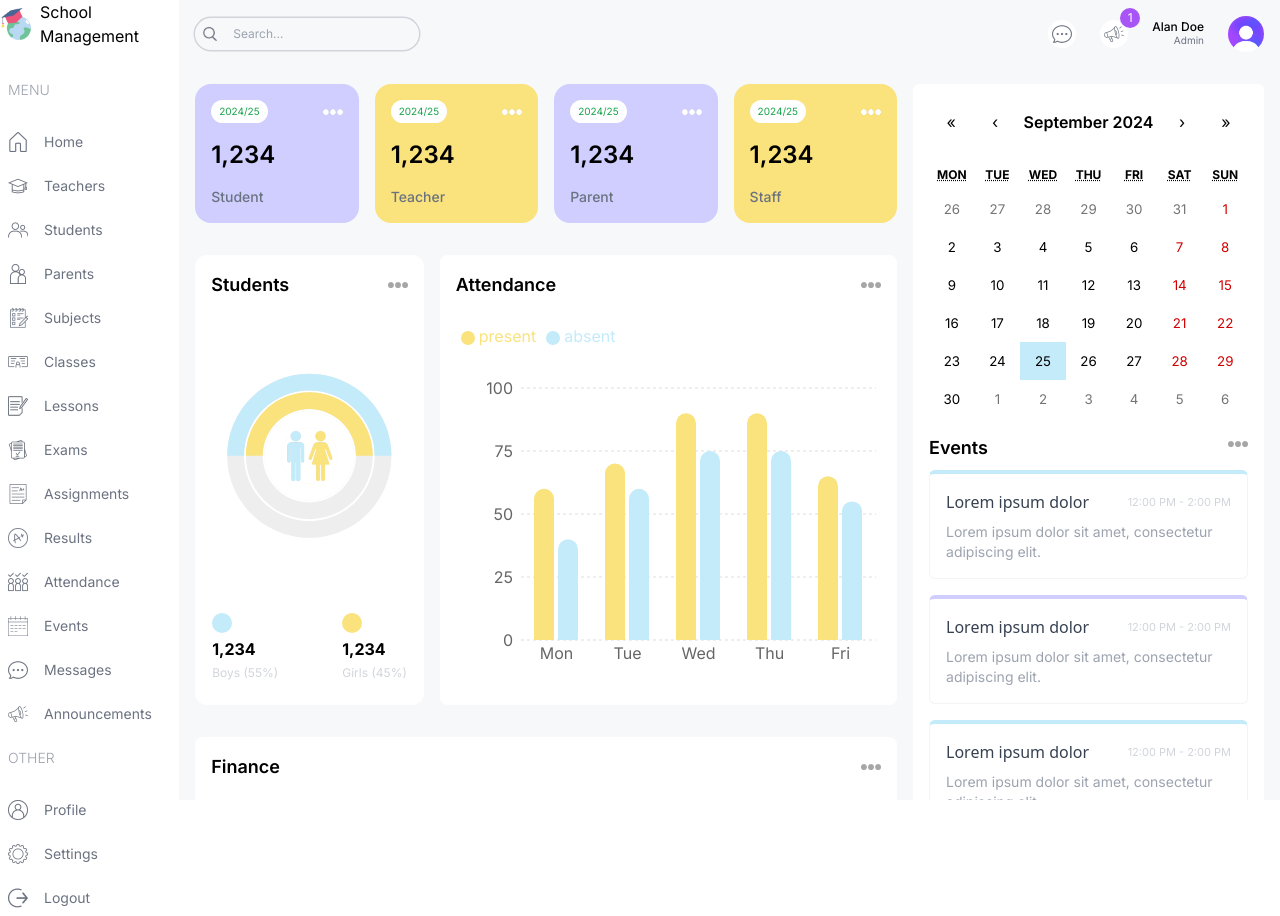
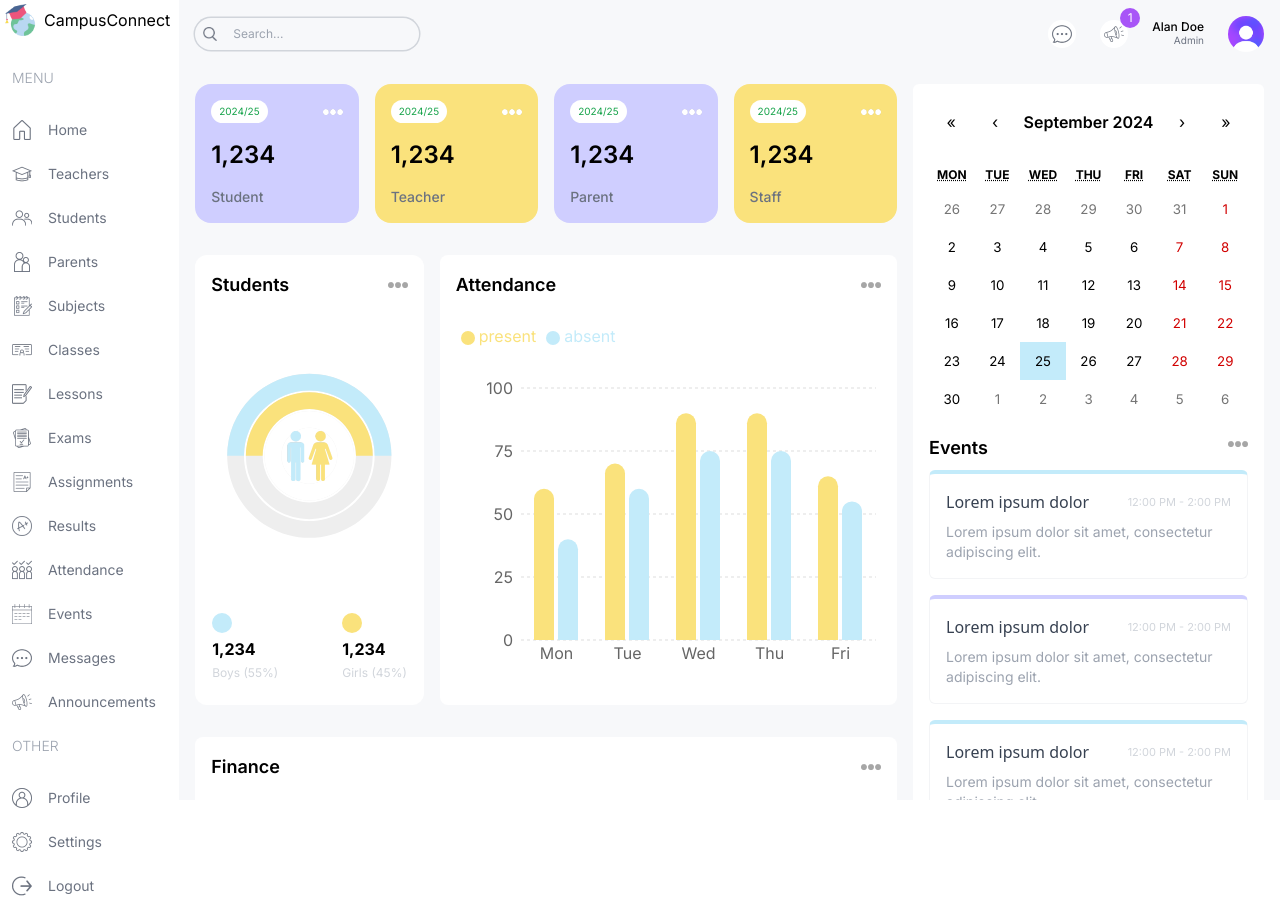
Before and after one commit to mehmetpektass/SchoolManagementProject, a Next.js app in the folder main/: page /admin in a window 1280 px wide. Built offline with nearby package versions, Linux system fonts and the light colour scheme.

Commit message:
created the logic of menu items

```diff
--- a/main/src/app/(dashboard)/layout.tsx
+++ b/main/src/app/(dashboard)/layout.tsx
@@ -12,10 +12,10 @@
 
         <div className="h-screen flex">
           {/* Left*/}
-          <div className="w-[14%] md:w-[12%] lg:w-[14%] xl:w-[14%]">
+          <div className="w-[14%] md:w-[12%] lg:w-[14%] xl:w-[14%] p-1">
             <Link href='/' className="flex items-center justify-center lg:justify-start gap-2">
             <Image src='/logo.png' alt="logo" width={32} height={32}/>
-            <span className="hidden lg:block">School Management</span>
+            <span className="hidden lg:block">CampusConnect</span>
             </Link>
             <Menu/>
           </div>
--- a/main/src/components/Menu.tsx
+++ b/main/src/components/Menu.tsx
@@ -113,6 +113,7 @@
   },
 ];
 
+import { role } from "@/lib/data";
 import Image from "next/image";
 import Link from "next/link";
 import React from "react";
@@ -123,12 +124,22 @@
       {menuItems.map((i) => (
         <div className="flex flex-col gap-2" key={i.title}>
           <span className="hidden lg:block text-gray-400 font-light my-4 ml-2">{i.title}</span>
-          {i.items.map((item) => (
-            <Link href={item.href} key={item.label} className="flex items-center justify-center lg:justify-start text-gray-500 gap-4 py-2 md:px-2 rounded-md hover:bg-lamaSkyLight">
-              <Image src={item.icon} alt={item.label} width={20} height={20} />
-              <span className="hidden lg:block">{item.label}</span>
-            </Link>
-          ))}
+
+          {i.items.map((item) => {
+            if (item.visible.includes(role)) {
+              return (
+                <Link
+                  href={item.href}
+                  key={item.label}
+                  className="flex items-center justify-center lg:justify-start gap-4 text-gray-500 py-2 md:px-2 rounded-md hover:bg-lamaSkyLight"
+                >
+                  <Image src={item.icon} alt="" width={20} height={20} />
+                  <span className="hidden lg:block">{item.label}</span>
+                </Link>
+              );
+            }
+          })}
+
         </div>
       ))}
     </div>
```
